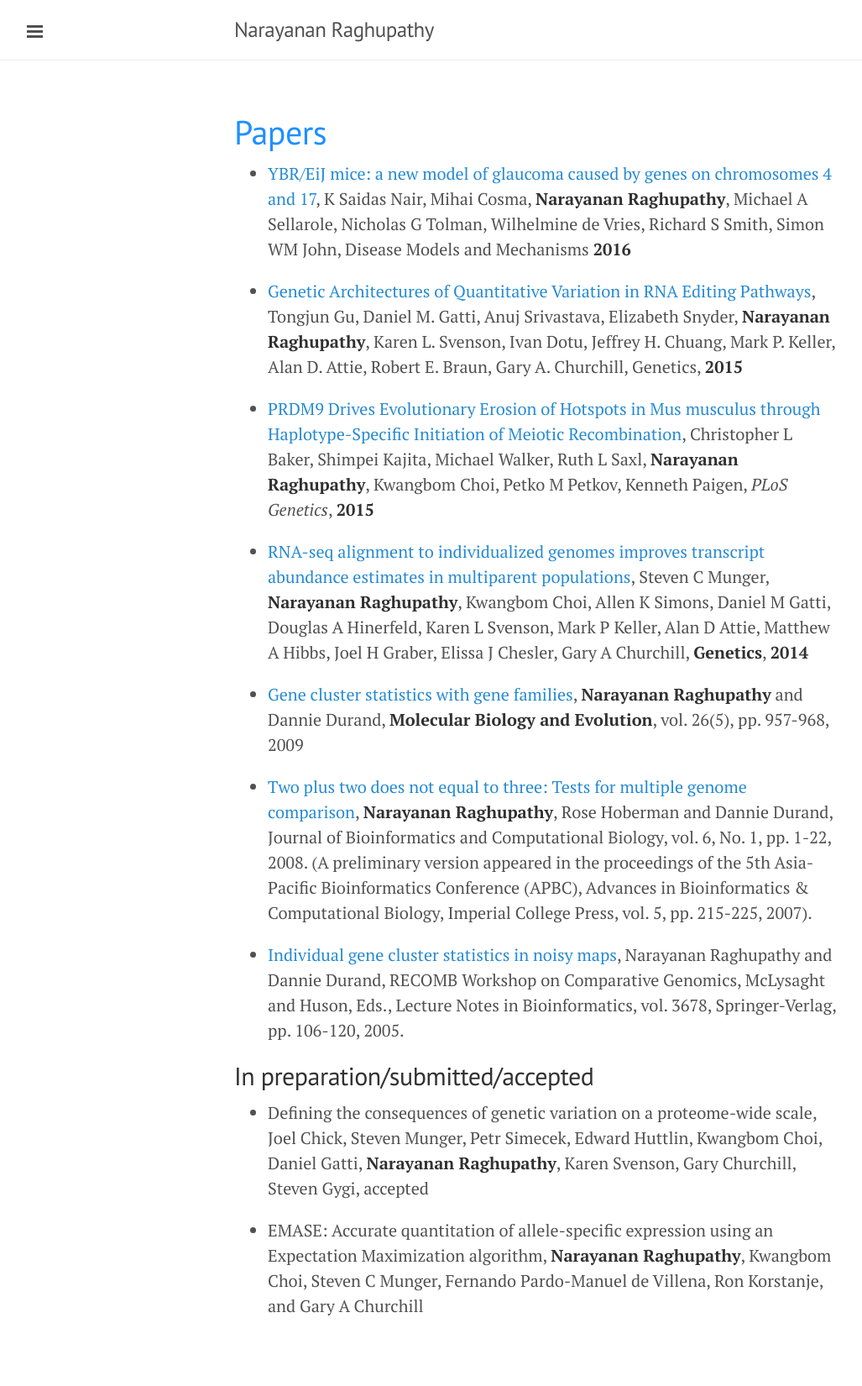
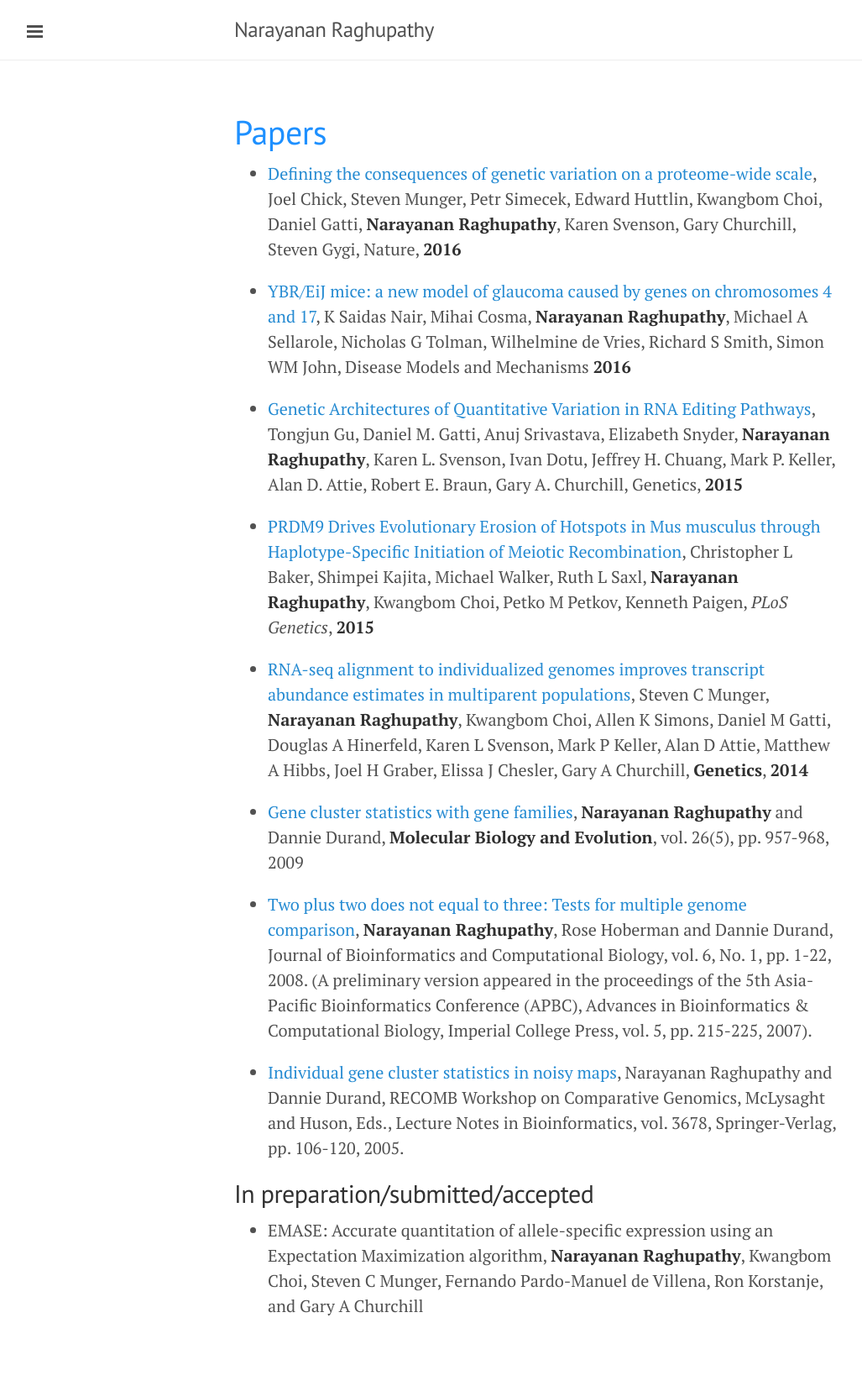
Before and after one commit to narayananr/narayananr.github.io, a Jekyll site: the page built from papers.md, in a window 1280 px wide. Shown: the whole page at 84% size, without its empty margins (1-1028 px from the left). Built offline with Jekyll 4.4.1, drawn with Linux system fonts in a browser that asks for light colours; part of the change alters nothing that is shown.

Commit message:
added publication

```diff
--- a/papers.md
+++ b/papers.md
@@ -2,6 +2,8 @@
 layout: page
 title: <font color="DodgerBlue">Papers</font>
 ---
+* [Defining the consequences of genetic variation on a proteome-wide scale](http://www.nature.com/nature/journal/v534/n7608/full/nature18270.html), Joel Chick, Steven Munger, Petr Simecek, Edward Huttlin, Kwangbom Choi, Daniel Gatti, **Narayanan Raghupathy**, Karen Svenson, Gary Churchill, Steven Gygi, Nature, **2016**
+
 * [YBR/EiJ mice: a new model of glaucoma caused by genes on chromosomes 4 and 17](http://dmm.biologists.org/content/early/2016/06/08/dmm.024307.article-info), K Saidas Nair, Mihai Cosma, **Narayanan Raghupathy**, Michael A Sellarole, Nicholas G Tolman, Wilhelmine de Vries, Richard S Smith, Simon WM John, Disease Models and Mechanisms **2016**
 
 * [Genetic Architectures of Quantitative Variation in RNA Editing Pathways](http://www.genetics.org/content/early/2015/11/24/genetics.115.179481.abstract), Tongjun Gu, Daniel M. Gatti, Anuj Srivastava, Elizabeth Snyder, **Narayanan Raghupathy**, Karen L. Svenson, Ivan Dotu, Jeffrey H. Chuang, Mark P. Keller, Alan D. Attie, Robert E. Braun, Gary A. Churchill,  Genetics, **2015**
@@ -19,6 +21,5 @@ title: <font color="DodgerBlue">Papers</font>
 ## In preparation/submitted/accepted
 
 
-* Defining the consequences of genetic variation on a proteome-wide scale, Joel Chick, Steven Munger, Petr Simecek, Edward Huttlin, Kwangbom Choi, Daniel Gatti, **Narayanan Raghupathy**, Karen Svenson, Gary Churchill, Steven Gygi, accepted
 
 * EMASE: Accurate quantitation of allele-specific expression using an Expectation Maximization algorithm, **Narayanan Raghupathy**, Kwangbom Choi, Steven C Munger, Fernando Pardo-Manuel de Villena, Ron Korstanje, and Gary A Churchill
```
